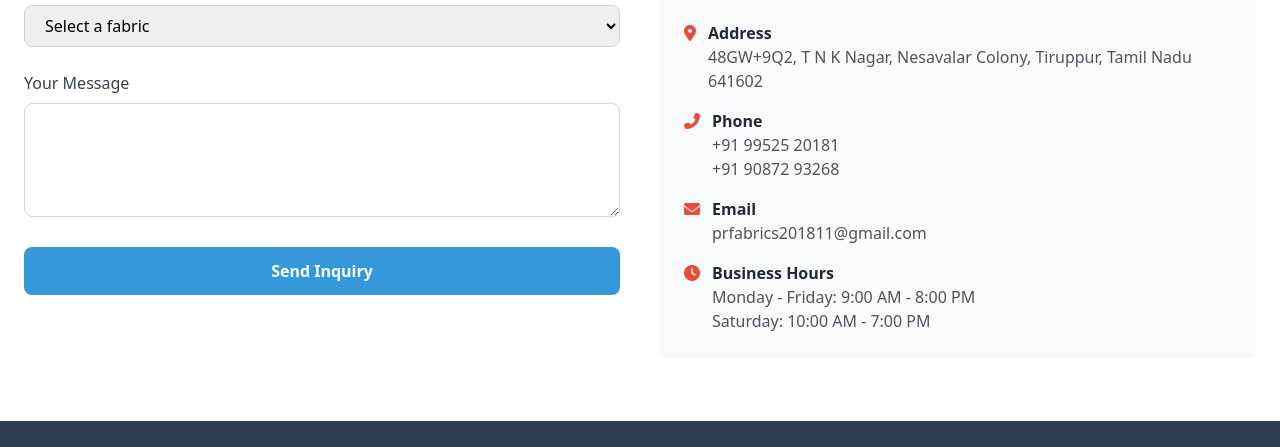
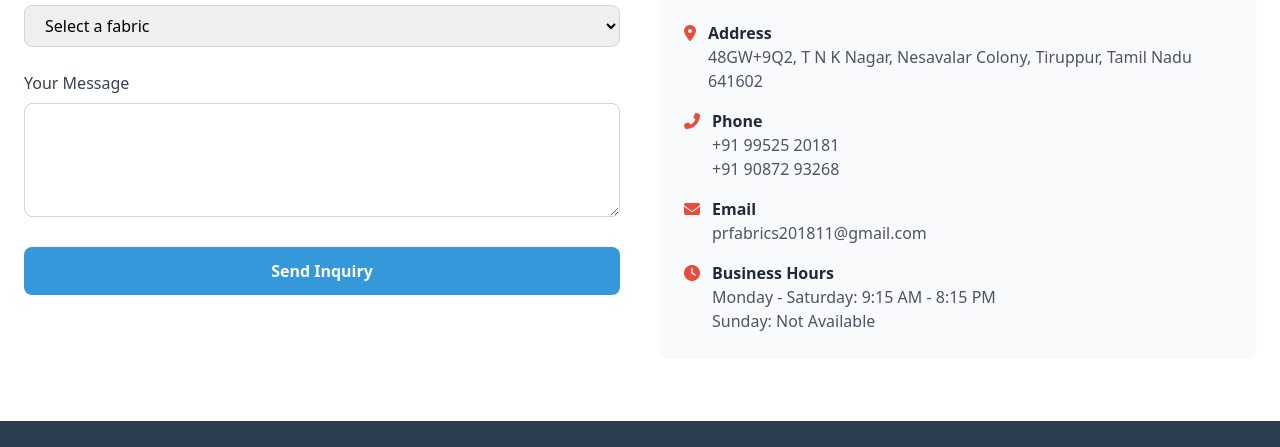
Before and after one commit to SabarishCodeWizard/prfabrics, a plain HTML site: page index.html in a window 1280 px wide. Shown: the part 2791-3238 px from the top of the page. Drawn offline with nearby package versions, Linux system fonts and the light colour scheme.

```diff
--- a/index.html
+++ b/index.html
@@ -282,7 +282,7 @@
                                 <i class="fas fa-clock text-secondary mt-1 mr-3"></i>
                                 <div>
                                     <h4 class="font-semibold text-gray-800">Business Hours</h4>
-                                    <p class="text-gray-600">Monday - Friday: 9:00 AM - 8:00 PM<br>Saturday: 10:00 AM - 7:00 PM</p>
+                                    <p class="text-gray-600">Monday - Saturday: 9:15 AM - 8:15 PM<br>Sunday: Not Available</p>
                                 </div>
                             </div>
                         </div>
```
